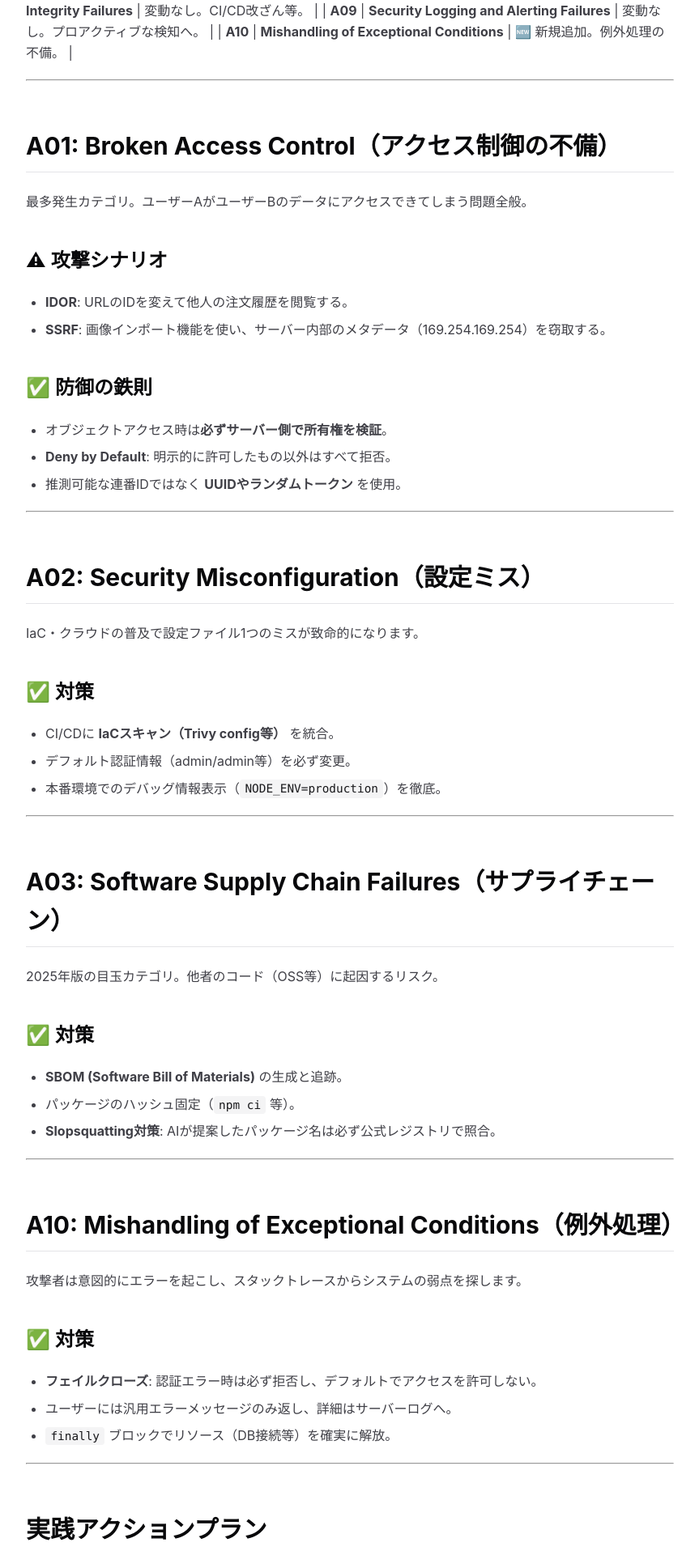
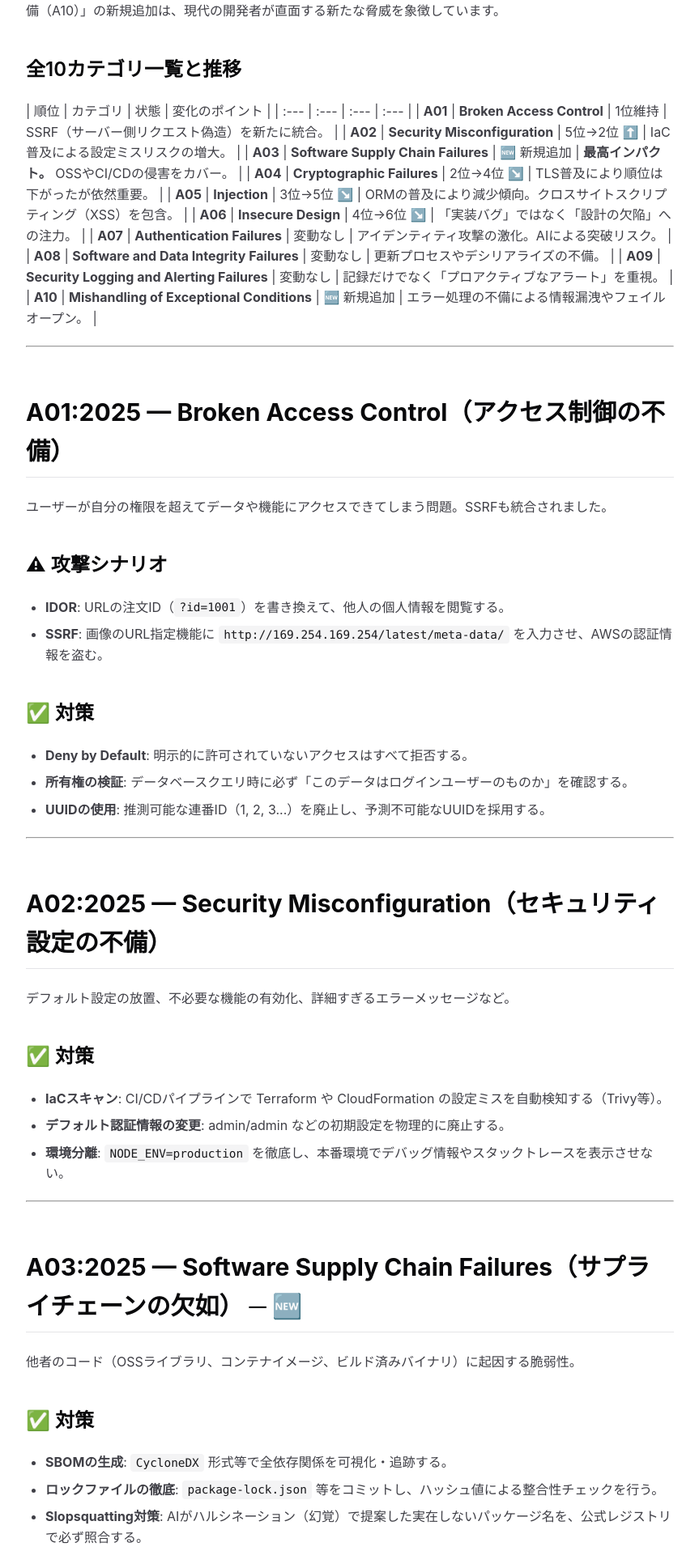
Before and after one commit to myoshi2891/Security_Studies, a Next.js app in the folder security-docs/: page /docs/owasp in a window 1280 px wide. Shown: the part 1444-3360 px from the top of the page at 81% size, without its empty margins (208-1071 px from the left). Built offline with nearby package versions, Linux system fonts and the light colour scheme.

Commit message:
docs: complete 100% faithful migration of owasp-top-10-2025-guide.html to mdx

```diff
--- a/security-docs/src/app/docs/owasp/page.mdx
+++ b/security-docs/src/app/docs/owasp/page.mdx
@@ -1,94 +1,168 @@
 ---
 title: "OWASP Top 10:2025 完全解説"
-description: "175,000件以上のCVEデータに基づく大幅改訂。クラウド・AI・サプライチェーンの現実を反映した全10カテゴリを徹底解説。2026年3月版。"
+description: "175,000件以上のCVEデータに基づく大幅改訂。クラウド・AI・サプライチェーンの現実を反映した全 10カテゴリを徹底解説。"
 ---
 
 # OWASP Top 10:2025 完全解説
 
-**OWASP Top 10** は、世界中のセキュリティ専門家が収集した175,000件以上のCVEデータと実際のインシデントデータに基づき、*Webアプリケーションにおける最も重大なセキュリティリスク*をランキング化したものです。
+**OWASP Top 10** は、世界中のセキュリティ専門家が収集した175,000件以上のCVEデータと実際の侵害事例に基づき、*Webアプリケーションにおける最も重大なセキュリティリスク*をランキング化したものです。2025年版は単なる順位の入れ替えではなく、**設計思想の根本的な変革**を反映しています。
 
 ---
 
-## 概要 — 2025年版の全体像
-
-2025年版は単なる順位の入れ替えではなく、**構造的な再編**が行われました。旧来の「コードバグ」中心から、*クラウドネイティブ・AI・サプライチェーン*の現実を反映した設計思想の変革が行われ、「サプライチェーン（A03）」と「例外処理不備（A10）」が新規追加されています。
-
-### 全10カテゴリ一覧
-
-| 順位 | カテゴリ | 状態 |
-| :--- | :--- | :--- |
-| **A01** | **Broken Access Control** | 1位維持。SSRFを統合。 |
-| **A02** | **Security Misconfiguration** | 5位→2位 ⬆️ IaC普及で急上昇。 |
-| **A03** | **Software Supply Chain Failures** | 🆕 新規追加。最高インパクト。 |
-| **A04** | **Cryptographic Failures** | 2位→4位 ↘️ TLS普及で後退。 |
-| **A05** | **Injection** | 3位→5位 ↘️ ORM普及で後退。 |
-| **A06** | **Insecure Design** | 4位→6位 ↘️ 設計欠陥へのフォーカス。 |
-| **A07** | **Authentication Failures** | 変動なし。アイデンティティ攻撃激化。 |
-| **A08** | **Software and Data Integrity Failures** | 変動なし。CI/CD改ざん等。 |
-| **A09** | **Security Logging and Alerting Failures** | 変動なし。プロアクティブな検知へ。 |
-| **A10** | **Mishandling of Exceptional Conditions** | 🆕 新規追加。例外処理の不備。 |
+## 📅 最終更新: 2026.03.25
+- 📝 バージョン: v2025.1.0 (2026.03版)
+- ⏱️ 読了目安: 約40分
+- 📑 ソース: OWASP Foundation 公式データ準拠
 
 ---
 
-## A01: Broken Access Control（アクセス制御の不備）
+## 概要 — 2025年版の全体像と構造的再編
 
-最多発生カテゴリ。ユーザーAがユーザーBのデータにアクセスできてしまう問題全般。
+2025年版では、旧来の「個別のコードバグ」中心の視点から、*クラウドネイティブ・AI・サプライチェーン*の現実を反映した包括的なリスク管理へとシフトしました。特に「サプライチェーン（A03）」と「例外処理の不備（A10）」の新規追加は、現代の開発者が直面する新たな脅威を象徴しています。
 
-### ⚠ 攻撃シナリオ
-- **IDOR**: URLのIDを変えて他人の注文履歴を閲覧する。
-- **SSRF**: 画像インポート機能を使い、サーバー内部のメタデータ（169.254.169.254）を窃取する。
+### 全10カテゴリ一覧と推移
 
-### ✅ 防御の鉄則
-- オブジェクトアクセス時は**必ずサーバー側で所有権を検証**。
-- **Deny by Default**: 明示的に許可したもの以外はすべて拒否。
-- 推測可能な連番IDではなく **UUIDやランダムトークン** を使用。
+| 順位 | カテゴリ | 状態 | 変化のポイント |
+| :--- | :--- | :--- | :--- |
+| **A01** | **Broken Access Control** | 1位維持 | SSRF（サーバー側リクエスト偽造）を新たに統合。 |
+| **A02** | **Security Misconfiguration** | 5位→2位 ⬆️ | IaC普及による設定ミスリスクの増大。 |
+| **A03** | **Software Supply Chain Failures** | 🆕 新規追加 | **最高インパクト。** OSSやCI/CDの侵害をカバー。 |
+| **A04** | **Cryptographic Failures** | 2位→4位 ↘️ | TLS普及により順位は下がったが依然重要。 |
+| **A05** | **Injection** | 3位→5位 ↘️ | ORMの普及により減少傾向。クロスサイトスクリプティング（XSS）を包含。 |
+| **A06** | **Insecure Design** | 4位→6位 ↘️ | 「実装バグ」ではなく「設計の欠陥」への注力。 |
+| **A07** | **Authentication Failures** | 変動なし | アイデンティティ攻撃の激化。AIによる突破リスク。 |
+| **A08** | **Software and Data Integrity Failures** | 変動なし | 更新プロセスやデシリアライズの不備。 |
+| **A09** | **Security Logging and Alerting Failures** | 変動なし | 記録だけでなく「プロアクティブなアラート」を重視。 |
+| **A10** | **Mishandling of Exceptional Conditions** | 🆕 新規追加 | エラー処理の不備による情報漏洩やフェイルオープン。 |
 
 ---
 
-## A02: Security Misconfiguration（設定ミス）
+## A01:2025 — Broken Access Control（アクセス制御の不備）
 
-IaC・クラウドの普及で設定ファイル1つのミスが致命的になります。
+ユーザーが自分の権限を超えてデータや機能にアクセスできてしまう問題。SSRFも統合されました。
+
+### ⚠ 攻撃シナリオ
+- **IDOR**: URLの注文ID（`?id=1001`）を書き換えて、他人の個人情報を閲覧する。
+- **SSRF**: 画像のURL指定機能に `http://169.254.169.254/latest/meta-data/` を入力させ、AWSの認証情報を盗む。
 
 ### ✅ 対策
-- CI/CDに **IaCスキャン（Trivy config等）** を統合。
-- デフォルト認証情報（admin/admin等）を必ず変更。
-- 本番環境でのデバッグ情報表示（`NODE_ENV=production`）を徹底。
+- **Deny by Default**: 明示的に許可されていないアクセスはすべて拒否する。
+- **所有権の検証**: データベースクエリ時に必ず「このデータはログインユーザーのものか」を確認する。
+- **UUIDの使用**: 推測可能な連番ID（1, 2, 3...）を廃止し、予測不可能なUUIDを採用する。
 
 ---
 
-## A03: Software Supply Chain Failures（サプライチェーン）
+## A02:2025 — Security Misconfiguration（セキュリティ設定の不備）
 
-2025年版の目玉カテゴリ。他者のコード（OSS等）に起因するリスク。
+デフォルト設定の放置、不必要な機能の有効化、詳細すぎるエラーメッセージなど。
 
 ### ✅ 対策
-- **SBOM (Software Bill of Materials)** の生成と追跡。
-- パッケージのハッシュ固定（`npm ci` 等）。
-- **Slopsquatting対策**: AIが提案したパッケージ名は必ず公式レジストリで照合。
+- **IaCスキャン**: CI/CDパイプラインで Terraform や CloudFormation の設定ミスを自動検知する（Trivy等）。
+- **デフォルト認証情報の変更**: admin/admin などの初期設定を物理的に廃止する。
+- **環境分離**: `NODE_ENV=production` を徹底し、本番環境でデバッグ情報やスタックトレースを表示させない。
 
 ---
 
-## A10: Mishandling of Exceptional Conditions（例外処理）
+## A03:2025 — Software Supply Chain Failures（サプライチェーンの欠如） ─ 🆕
 
-攻撃者は意図的にエラーを起こし、スタックトレースからシステムの弱点を探します。
+他者のコード（OSSライブラリ、コンテナイメージ、ビルド済みバイナリ）に起因する脆弱性。
 
 ### ✅ 対策
-- **フェイルクローズ**: 認証エラー時は必ず拒否し、デフォルトでアクセスを許可しない。
-- ユーザーには汎用エラーメッセージのみ返し、詳細はサーバーログへ。
-- `finally` ブロックでリソース（DB接続等）を確実に解放。
+- **SBOMの生成**: `CycloneDX` 形式等で全依存関係を可視化・追跡する。
+- **ロックファイルの徹底**: `package-lock.json` 等をコミットし、ハッシュ値による整合性チェックを行う。
+- **Slopsquatting対策**: AIがハルシネーション（幻覚）で提案した実在しないパッケージ名を、公式レジストリで必ず照合する。
 
 ---
 
-## 実践アクションプラン
+## A04:2025 — Cryptographic Failures（暗号化の失敗）
 
-1.  **シークレットスキャン導入**: `gitleaks` 等でAPIキー漏洩を防止。
-2.  **依存関係スキャン**: `npm audit` で既知脆弱性を即日対応。
-3.  **パスワードハッシュ更新**: MD5/SHA-1を廃止し `bcrypt` (cost≥12) へ。
-4.  **HTTPヘッダー設定**: `helmet` 等でCSP・HSTSを有効化。
-5.  **MFAの強化**: SMSを廃止し **FIDO2パスキー** へアップグレード。
+機密データの不適切な保護。以前の「機密データの露出」から、暗号技術自体の不備へと焦点が移りました。
+
+### ✅ 対策
+- **bcrypt/Argon2id**: パスワード保存にはSHA-256ではなく、ソルト付きの低速な専用ハッシュ関数を使用する。
+- **暗号化の廃止**: MD5, SHA-1, DES などの脆弱なアルゴリズムをシステムから完全に排除する。
+- **PQCへの準備**: 耐量子計算機暗号への移行を視野に入れた設計（Crypto-Agility）を開始する。
 
 ---
 
-## 参考文献
-- [OWASP Top 10 Project](https://owasp.org/www-project-top-ten/)
-- [OWASP Top 10:2025 Full Release](https://owasp.org/Top10/2025/)
-- [OWASP Cheat Sheet Series](https://owasp.org/www-project-cheat-sheets/)
+## A05:2025 — Injection（インジェクション）
+
+ユーザー入力をそのまま命令として実行してしまう問題。SQLインジェクションやXSSを含みます。
+
+### ✅ 対策
+- **プレースホルダー**: 文字列結合によるクエリ生成を厳禁し、パラメータ化されたクエリ（Prepared Statements）を使用する。
+- **出力エンコーディング**: ブラウザへ出力する際は、常にコンテキストに応じたサニタイズ（DOMPurify等）を行う。
+
+---
+
+## A06:2025 — Insecure Design（不安全な設計）
+
+実装以前の、根本的な設計ミス。ビジネスロジックの欠陥。
+
+### ✅ 対策
+- **脅威モデリング**: 設計フェーズで STRIDE 等の手法を用いて、想定される攻撃を洗い出す。
+- **セキュアな設計原則**: 最小権限原則やフェイルクローズ設計をアーキテクチャに組み込む。
+
+---
+
+## A07:2025 — Authentication Failures（認証の不備）
+
+セッション管理の不備、ブルートフォースへの耐性欠如、多要素認証（MFA）の未実装。
+
+### ✅ 対策
+- **パスキー (FIDO2)**: SMS OTPを廃止し、フィッシング耐性のある認証へ移行する。
+- **レート制限**: ログイン試行回数に厳格な制限を設け、アカウントロック機能を実装する。
+
+---
+
+## A08:2025 — Software and Data Integrity Failures（完全性の欠如）
+
+署名されていないコードの更新、安全でないデシリアライズ。SolarWinds事件のような侵害を対象とします。
+
+### ✅ 対策
+- **コード署名**: 開発・ビルド・配布の各工程でデジタル署名を行い、改ざんを検知可能にする。
+- **署名検証**: 外部から取得したライブラリやデータを使用する前に、署名を必ず検証する。
+
+---
+
+## A09:2025 — Security Logging and Alerting Failures（ログ・アラートの不備）
+
+攻撃が発生しても、それに気づけない状態。
+
+### ✅ 対策
+- **構造化ログ**: JSON形式等で、検索・解析しやすいログを出力する。
+- **プロアクティブな通知**: ログイン失敗の急増や、特権操作の発生をリアルタイムでセキュリティチームに通知する。
+
+---
+
+## A10:2025 — Mishandling of Exceptional Conditions（例外状況の不適切な処理） ─ 🆕
+
+エラー処理の不備による情報漏洩や、システム停止。
+
+### ✅ 対策
+- **フェイルクローズ**: 認証システム等でエラーが発生した際は、デフォルトでアクセスを拒否する設計にする。
+- **詳細ログ・汎用エラー**: システムの詳細はサーバーログに記録し、ユーザーには汎用的なメッセージのみを返す。
+
+---
+
+## 総括 — 2026年の開発者に求められること
+
+OWASP Top 10 は単なるチェックリストではありません。2026年、セキュリティは開発者にとって**「正しく動作するコード」の定義そのもの**となりました。
+本ガイドの各項目を一つずつエンジニアリングプラクティスに組み込み、継続的な改善サイクルを回し続けることが、組織のセキュリティレジリエンス（回復力）を高める唯一の道です。
+
+---
+
+## 主要参考文献
+1. [OWASP Top 10 Project — OWASP Foundation](https://owasp.org/www-project-top-ten/) — OWASP公式プロジェクトページ（一次ソース）。
+2. [OWASP Top 10:2025 Full Release](https://owasp.org/Top10/2025/) — 2025年版の完全なドキュメントと分析データ。
+3. [OWASP Cheat Sheet Series](https://owasp.org/www-project-cheat-sheets/) — 実装レベルでの具体的な防御手法。
+4. [NIST NVD (National Vulnerability Database)](https://nvd.nist.gov/) — CVEデータの詳細とスコアリング。
+5. [OWASP Threat Modeling Process](https://owasp.org/www-community/Threat_Modeling_Process) — 設計フェーズでのセキュリティ対策ガイド。
+
+---
+
+## フッター情報
+
+SecDev Guide 2026 // 03. OWASP Top 10:2025
+
+v2026.03.25 | 本ガイドはOWASP Foundation公式データに基づきます。セキュリティ情報は常に変化するため、各ソースの最新情報を定期的にご確認ください。
```
